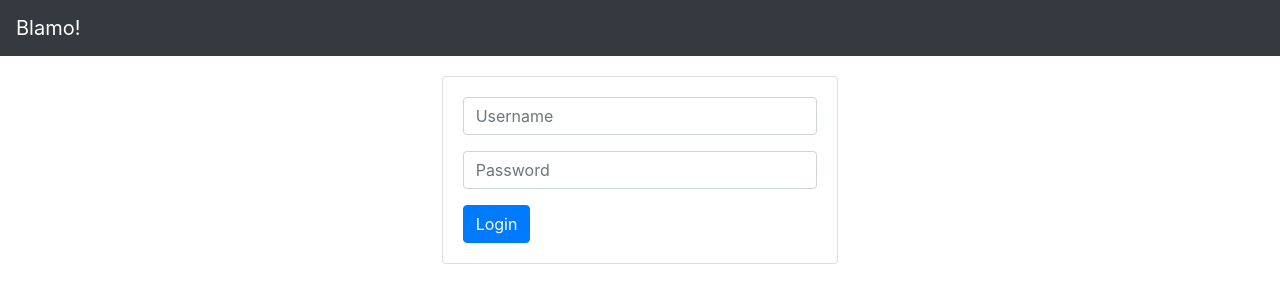
After one commit to rickjordan/django-elmah, a Django app: template blamo-server/templates/login.html in a window 1280 px wide. The commit adds this page. Shown: the top 303 px of the page. Run offline with Django 3.2, Linux system fonts and the light colour scheme; the template is opened without the code that fills it, so the values that code supplies are empty; some libraries are stand-ins or nearby versions.

Commit message:
implement login functionality

```diff
--- /dev/null
+++ b/blamo-server/templates/login.html
@@ -0,0 +1,39 @@
+{% extends 'base.html' %}
+
+{% block blamo %}
+
+<div class="row">
+    <div class="col-md-4 offset-md-4">
+        <div class="card">
+            <div class="card-body">
+                <form method="post">
+                    {% csrf_token %}
+                    <div class="form-group">
+                        <input
+                            type="text"
+                            class="form-control"
+                            placeholder="Username"
+                            name="username"
+                        />
+                    </div>
+                    <div class="form-group">
+                        <input
+                            type="password"
+                            class="form-control"
+                            placeholder="Password"
+                            name="password"
+                        />
+                    </div>
+                    <button
+                        type="submit"
+                        class="btn btn-primary"
+                    >
+                        Login
+                    </button>
+                </form>
+            </div>
+        </div>
+    </div>
+</div>
+
+{% endblock %}
--- /dev/null
+++ b/blamo/templates/base.html
@@ -0,0 +1,26 @@
+<!doctype html>
+
+<html lang="en">
+<head>
+    <meta charset="utf-8" />
+    <meta name="viewport" content="width=device-width, initial-scale=1, shrink-to-fit=no" />
+    <link rel="stylesheet" href="https://stackpath.bootstrapcdn.com/bootstrap/4.1.3/css/bootstrap.min.css" />
+    <title>Blamo!</title>
+</head>
+<body>
+    <nav class="navbar navbar-dark bg-dark">
+        <a class="navbar-brand" href="/">Blamo!</a>
+        <ul class="navbar-nav ml-auto">
+            <li class="nav-item">
+            {% if request.user.is_authenticated %}
+                <a class="nav-link" href="/logout">Logout</a>
+            {% endif %}
+            </li>
+        </ul>
+    </nav>
+
+    <div class="container-fluid" style="padding-top:20px">
+        {% block blamo %}{% endblock %}
+    </div>
+</body>
+</html>
--- a/blamo/views.py
+++ b/blamo/views.py
@@ -2,7 +2,7 @@ from django.http import HttpResponse
 from django.shortcuts import get_object_or_404, render
 from models import BlamoLog
 
-def test(request):
+def log_test(request):
     raise Exception("It Works!")
 
 def log_index(request):
--- a/requirements.txt
+++ b/requirements.txt
@@ -1,6 +1,7 @@
 certifi==2018.4.16
 chardet==3.0.4
 Django==1.11.15
+django-decorator-include==1.4.1
 django-tastypie==0.14.1
 idna==2.7
 pkg-resources==0.0.0
```
Also changed, not shown: blamo-server/settings.py (+10 -3 lines), blamo-server/urls.py (+10 -2 lines), blamo-server/views.py (added, +27 -0 lines), blamo/api.py (added, +11 -0 lines), blamo/templates/logs.html (+10 -12 lines), blamo/urls.py (+5 -13 lines).
